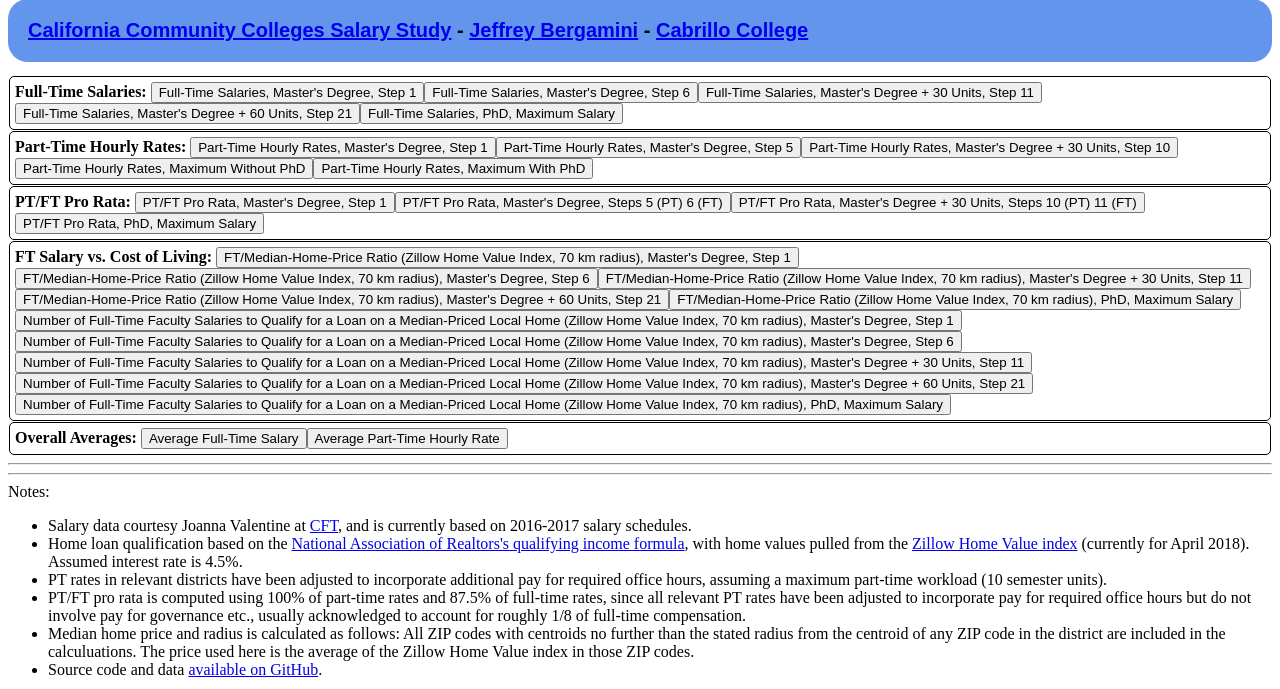
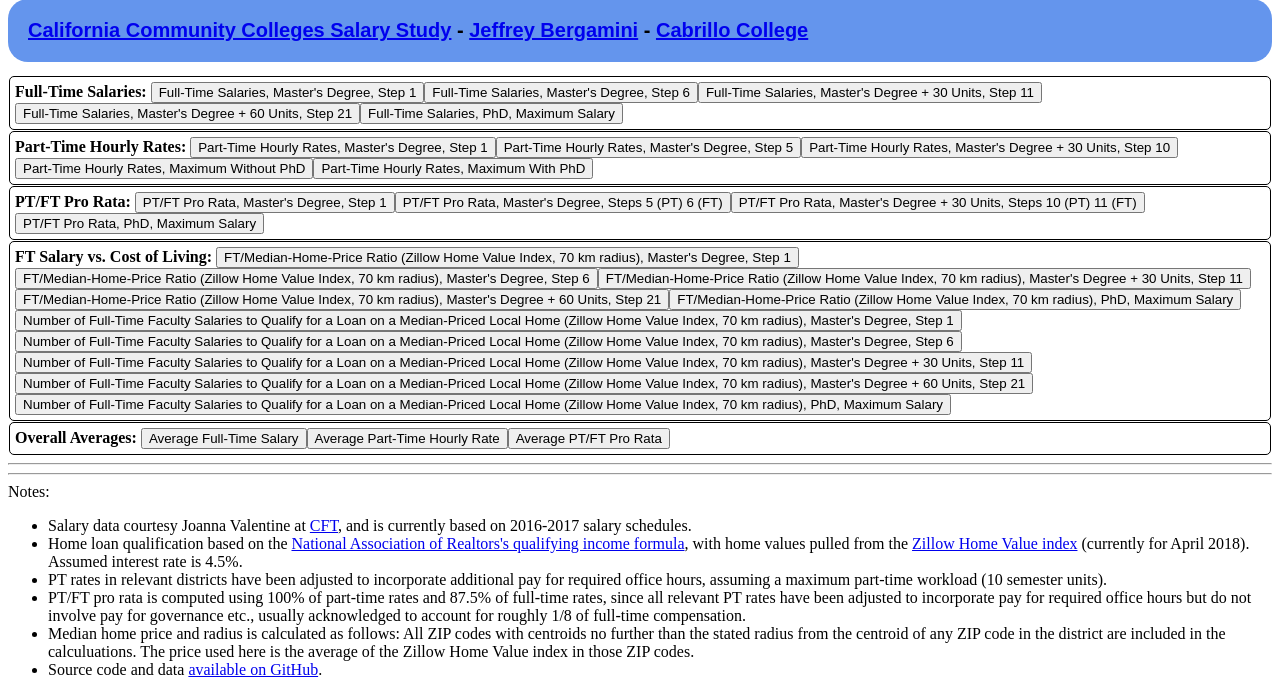
Before and after one commit to jeffreybergamini/ccc-salary-study, a PHP site: page / in a window 1280 px wide. Shown: the part 14-703 px from the top of the page. Run offline with PHP 8.4, Linux system fonts and the light colour scheme; data that the repository does not hold is empty; some libraries are stand-ins or nearby versions.

Commit message:
Added average pro-rata report

```diff
--- a/index.php
+++ b/index.php
@@ -210,6 +210,14 @@ $reports = array(
     'keydescription' => 'Average Part-Time Hourly Rate (all steps and education levels mentioned above)',
     'type' => 'dollars'
   ),
+  array(
+    'category' => 'Overall Averages',
+    'description' => "Average PT/FT Pro Rata",
+    'query' => "select ft_salary.district, avg(pt_salary.hourly / ft_salary.hourly) as pro_rata from ft_salary join pt_salary on pt_salary.district = ft_salary.district where (ft_salary.ma_plus = 0 and ft_salary.step = 1 and pt_salary.ma_plus = 0 and pt_salary.step = 1) or (ft_salary.ma_plus = 0 and ft_salary.step = 6 and pt_salary.ma_plus = 0 and pt_salary.step = 5) or (ft_salary.ma_plus = 30 and ft_salary.step = 11 and pt_salary.ma_plus = 30 and pt_salary.step = 10) or (ft_salary.ma_plus = 100 and pt_salary.ma_plus = 100) group by ft_salary.district order by pro_rata desc;",
+    'key' =>  'pro_rata',
+    'keydescription' => 'Average PT/FT Pro Rata (all steps and education levels mentioned above)',
+    'type' => 'percentage'
+  ),
 );
 
 if (isset($_GET['highlight'])) {
```
Also changed, not shown: 2 other files.
